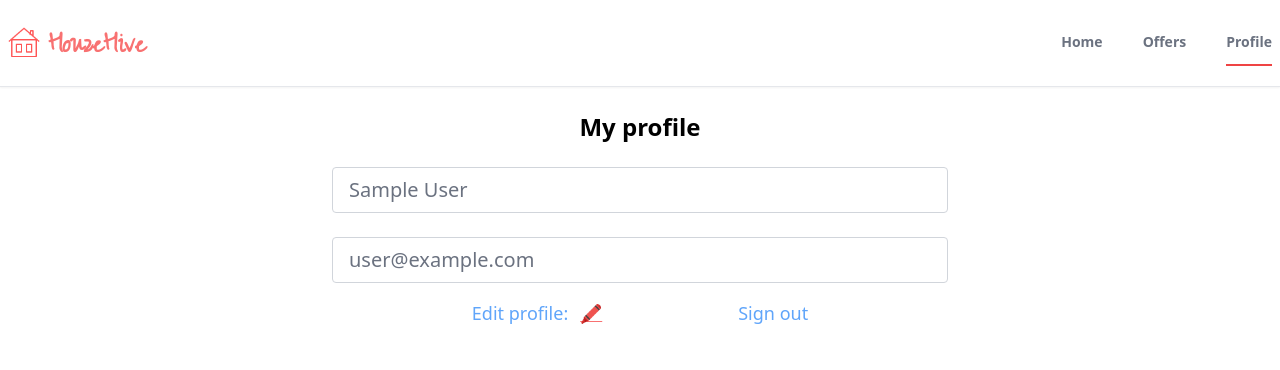
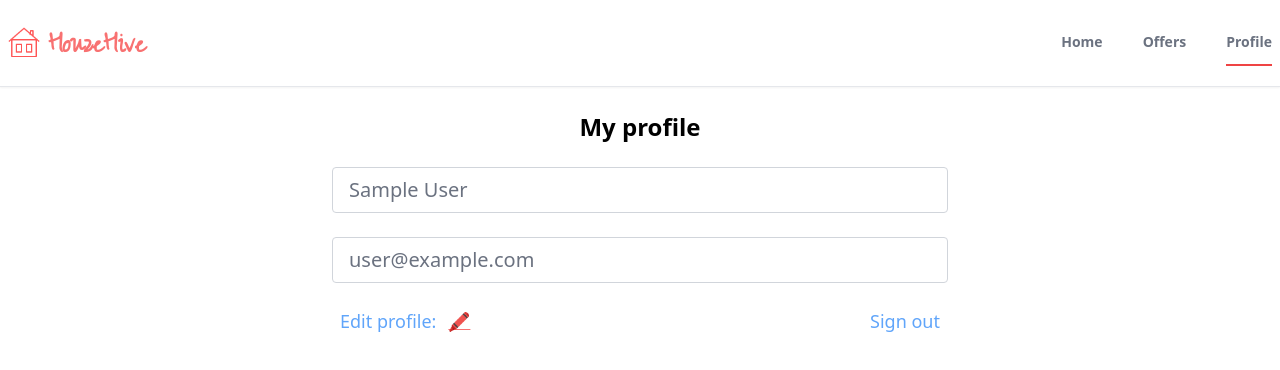
Before and after one commit to Huss3n/RealEstateProject, a React (Create React App) app in the folder houzez/: page /profile in a window 1280 px wide. Shown: the top 370 px of the page. Built offline with nearby package versions, Linux system fonts and the light colour scheme; no server answers; sample sign-in values are in the browser's storage.

Commit message:
Fixed ui issues

```diff
--- a/houzez/src/pages/profile.jsx
+++ b/houzez/src/pages/profile.jsx
@@ -69,11 +69,8 @@ export default function Profile() {
               className={`w-full px-4 py-2 text-xl text-gray-500 bg-white border-gray-300 rounded transition ease-in-out ${editDetails && "bg-red-200 focus:bg-red-300"}`}
             />
             <input type="text" id="email" value={email} disabled className="w-full px-4 py-2 text-xl text-gray-500 bg-white border-gray-300 rounded transition ease-in-out mt-6" />
-          </form>
-        </div>
 
-        {/* edit details  */}
-        <div className="flex justify-end whitespace-nowrap text-sm sm:text-lg mt-4 space-x-5 mb-4">
+            <div className="flex justify-between whitespace-nowrap text-sm sm:text-lg mt-4 space-x-5 mb-4 w-full p-2">
               <p className="pr-1 text-blue-400 flex items-center">
                 Edit profile:
                 <span
@@ -90,17 +87,8 @@ export default function Profile() {
                 Sign out
               </p>
             </div>
-        {/* <div className="w-full flex justify-center">
-          <Link to={"/create-listing "}>
-            <button
-              className="flex justify-start items-center space-x-10 p-2 bg-blue-600 text-white uppercase px-7 w-full py-3 text-sm font-medium rounded-lg shadow-md hover:bg-blue-700 transition ease-out duration-150 hover:shadow-xl active:bg-blue-900"
-              type="submit"
-            >
-              <MdRealEstateAgent className="mr-2 text-3xl bg-black rounded-full p-1 border-2" />
-              Sell or rent your home
-            </button>
-          </Link>
-        </div> */}
+          </form>
+        </div>
       </section>
     </>
   );
```
Lines whose indentation alone changed are shown as unchanged.
